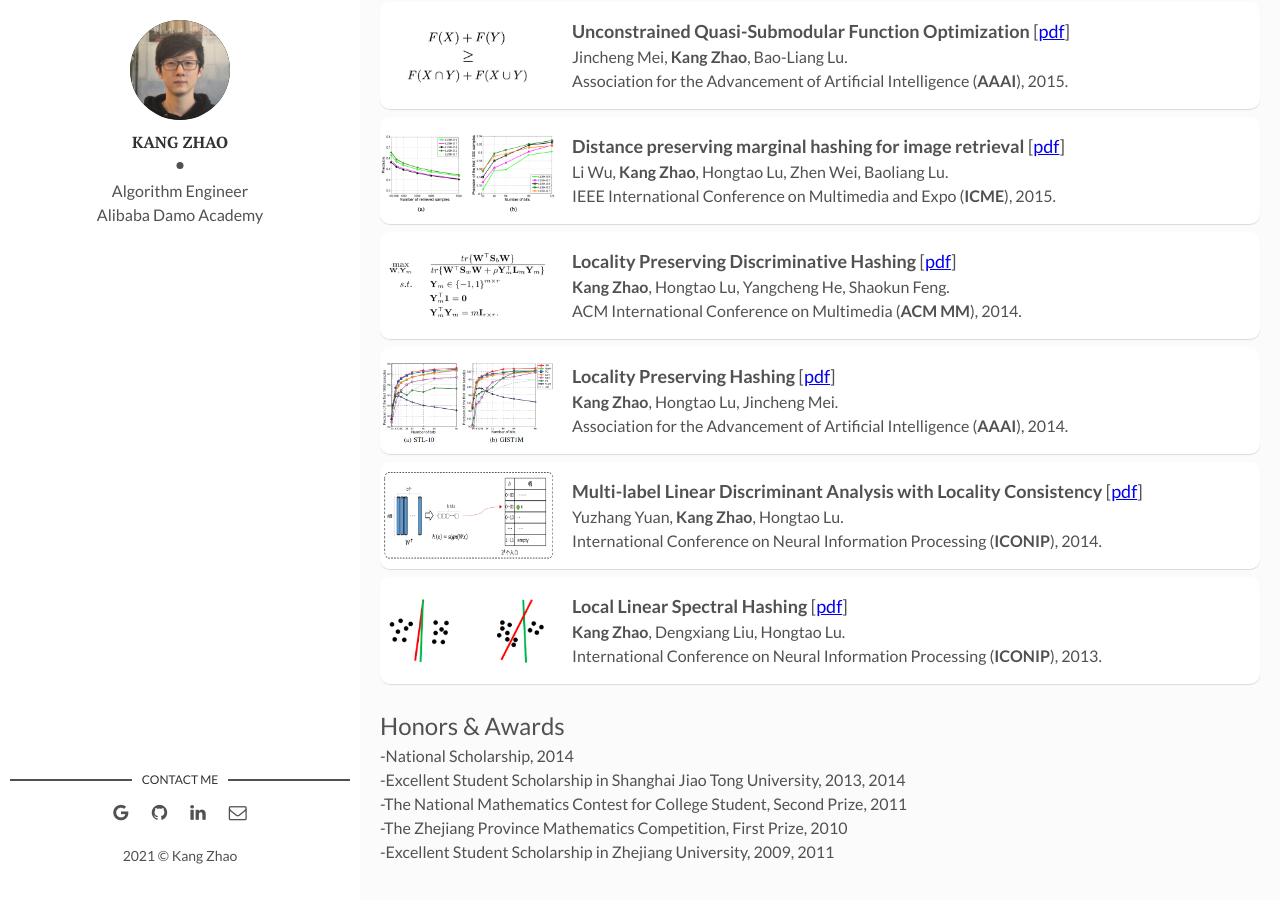
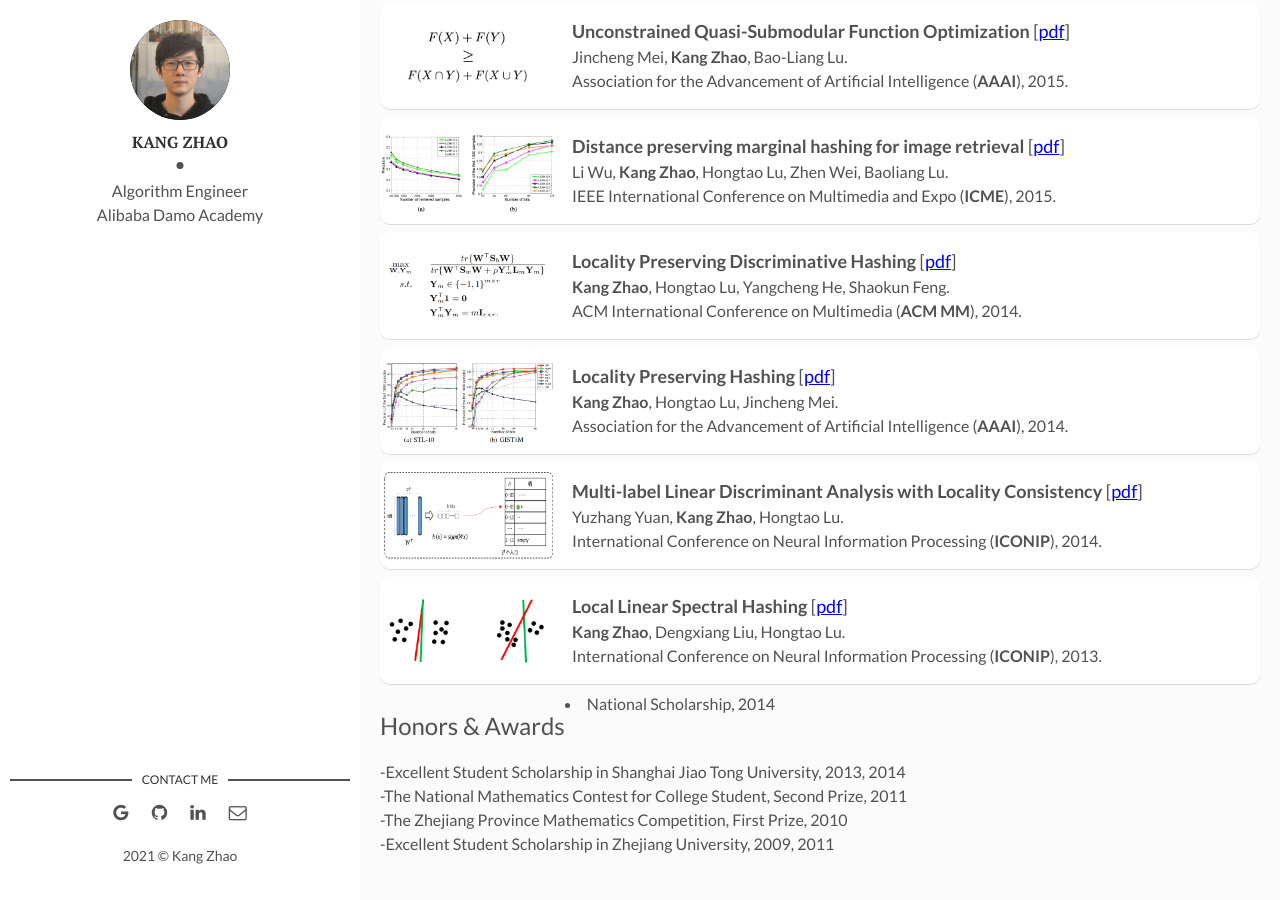
Before and after one commit to kangzhao2/kangzhao2.github.io, a Jekyll site: the page built from index.html, in a window 1280 px wide and 900 px high, scrolled down 1175 px. Built offline with Jekyll 4.4.1, drawn with Linux system fonts in a browser that asks for light colours; the list of posts is cut into pages by our own code; after the commit the page ends 2051 px from its top, so only the background shows below that.

```diff
--- a/index.html
+++ b/index.html
@@ -120,7 +120,7 @@ layout: main
 
 <body>
 <p><font size="5">Honors & Awards</font> <br>
-  -National Scholarship, 2014<br>
+  <li>National Scholarship, 2014</li>
   -Excellent Student Scholarship in Shanghai Jiao Tong University, 2013, 2014<br>
   -The National Mathematics Contest for College Student, Second Prize, 2011<br>
   -The Zhejiang Province Mathematics Competition, First Prize, 2010<br>
```
